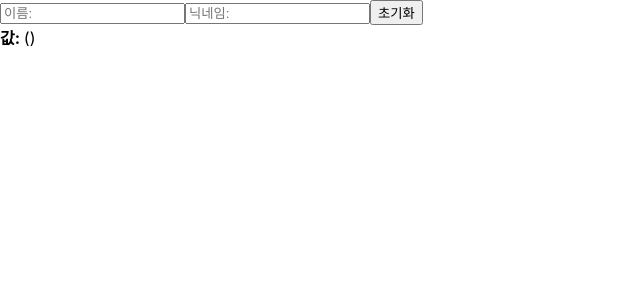
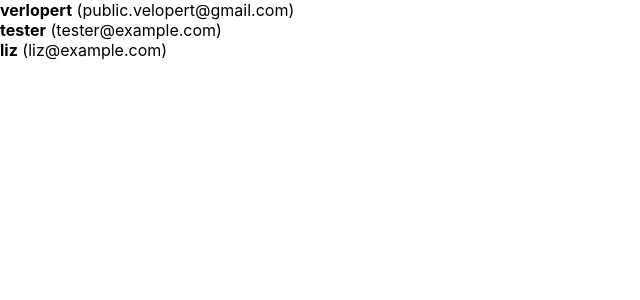
Before and after one commit to Wangchi-son/react-tutorail, a React (Create React App) app: page / in a window 1280 px wide. Shown: the top 300 px of the page, without its empty margins (0-640 px from the left). Built offline with nearby package versions, Linux system fonts and the light colour scheme.

Commit message:
배열 렌더링 하기

```diff
--- a/src/App.js
+++ b/src/App.js
@@ -1,8 +1,8 @@
 import React from 'react';
-import InputSample from './InputSample';
+import UserList from './UserList';
 
 function App() {
-  return <InputSample />;
+  return <UserList />;
 }
 
 export default App;
--- /dev/null
+++ b/src/UserList.js
@@ -0,0 +1,39 @@
+import React from 'react';
+
+function User({ user }) {
+  return (
+    <div>
+      <b>{user.username}</b> <span>({user.email})</span>
+    </div>
+  );
+}
+
+function UserList() {
+  const users = [
+    {
+      id: 1,
+      username: 'verlopert',
+      email: 'public.velopert@gmail.com'
+    },
+    {
+      id: 2,
+      username: 'tester',
+      email: 'tester@example.com'
+    },
+    {
+      id: 3,
+      username: 'liz',
+      email: 'liz@example.com'
+    }
+  ];
+
+  return (
+    <div>
+      {users.map((user) => (
+        <User user={user} key={user.id} />
+      ))}
+    </div>
+  );
+}
+
+export default UserList;
```
Also changed, not shown: src/sample.js (added, +17 -0 lines).
